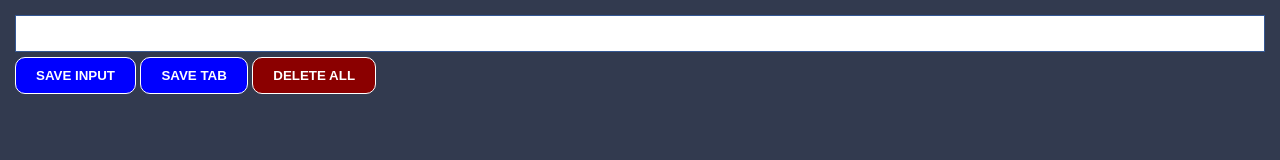
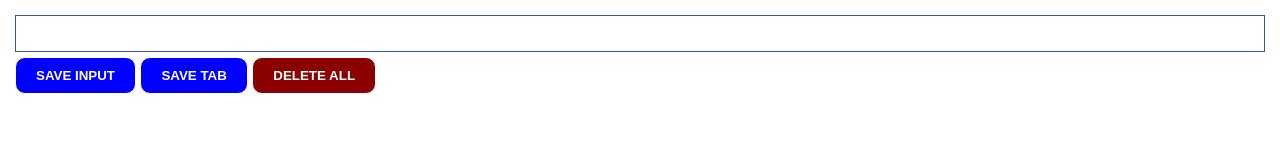
Before and after one commit to kartheekraz-droid/BRICK, a browser extension: page index.html in a window 1280 px wide. Drawn offline with Linux system fonts and the light colour scheme.

Commit message:
change body color to white

```diff
--- a/style.css
+++ b/style.css
@@ -7,7 +7,7 @@
     padding: 15px;
     min-width: 400px;
     font-family: Arial, Helvetica, sans-serif;
-   background-color: #323A4F;
+   background-color: white;
 }
 input {
     width: 100%;
```
